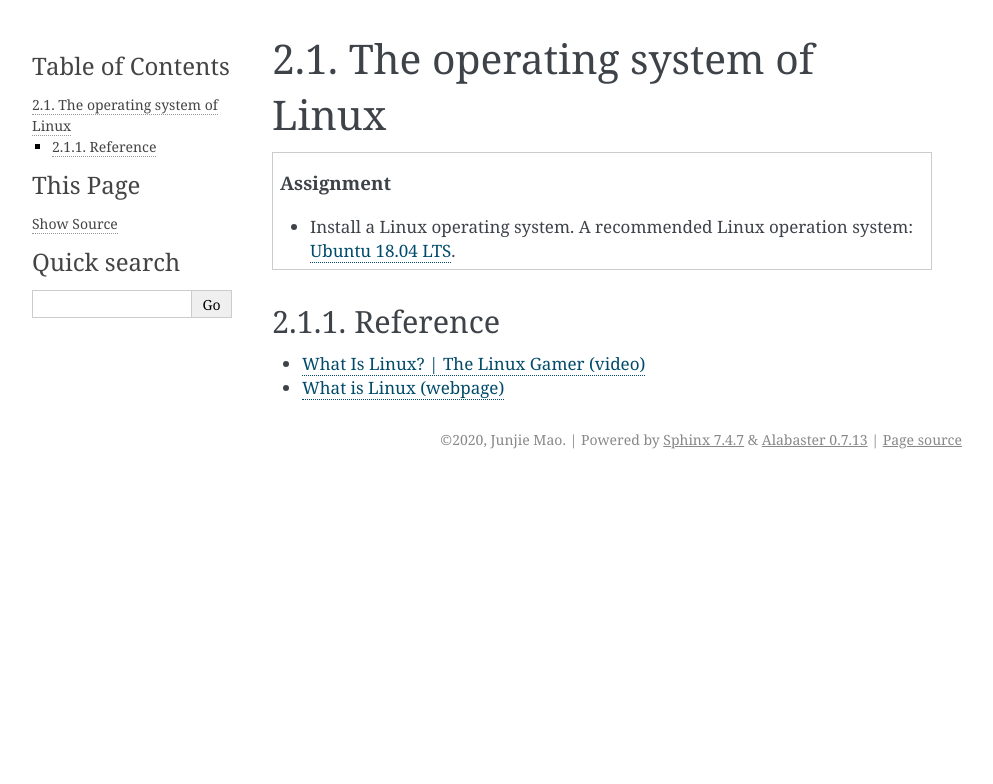
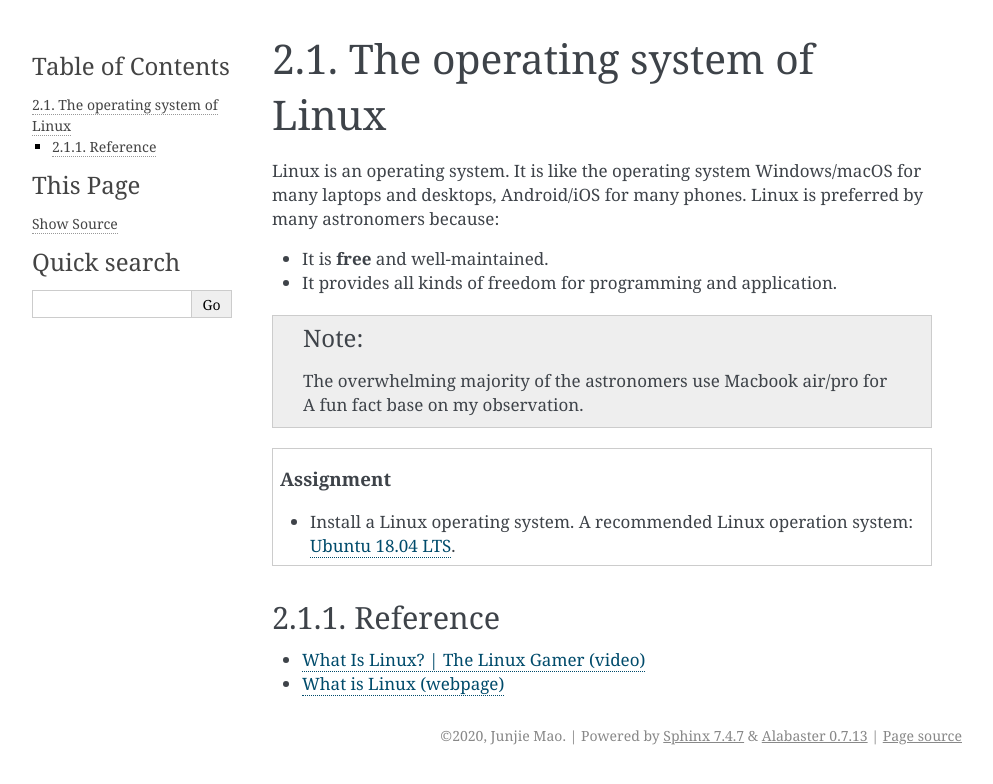
Before and after one commit to jmao2014/teaching, a Sphinx documentation site: the page built from docs/source/scipro/linux.rst, in a window 1280 px wide. Shown: the top 784 px of the page, without its empty margins (148-1141 px from the left). Built offline with Sphinx 7.4.7, drawn with Linux system fonts in a browser that asks for light colours.

Commit message:
add some text for linux

```diff
--- a/docs/source/scipro/linux.rst
+++ b/docs/source/scipro/linux.rst
@@ -6,7 +6,15 @@ The operating system of Linux
 .. highlight:: none
 
 
+Linux is an operating system. It is like the operating system Windows/macOS
+for many laptops and desktops, Android/iOS for many phones. Linux is preferred
+by many astronomers because:
 
+- It is **free** and well-maintained.
+- It provides all kinds of freedom for programming and application.
+
+.. note:: The overwhelming majority of the astronomers use Macbook air/pro
+  for A fun fact base on my observation.
 
 .. topic:: Assignment
 
```
